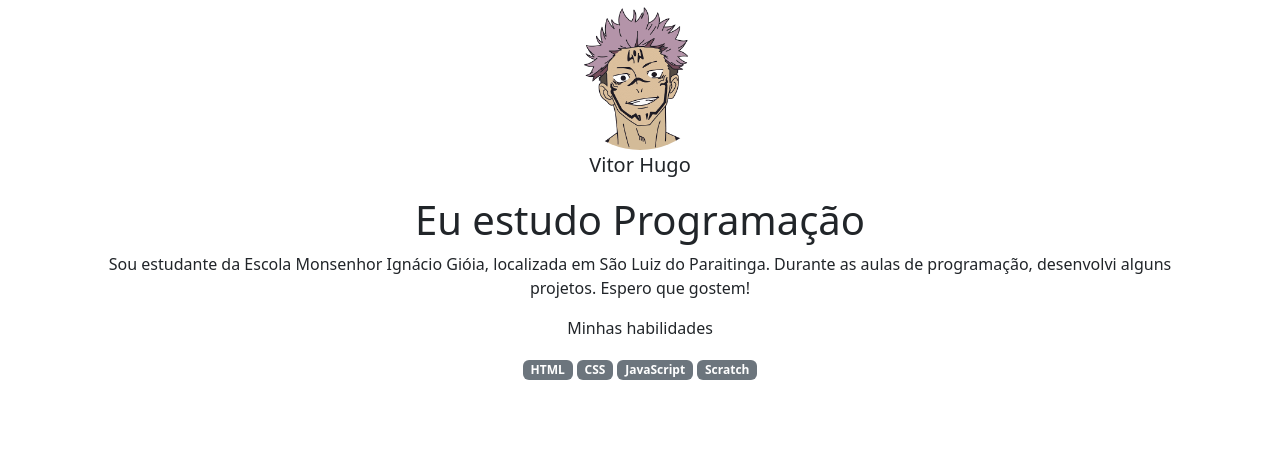
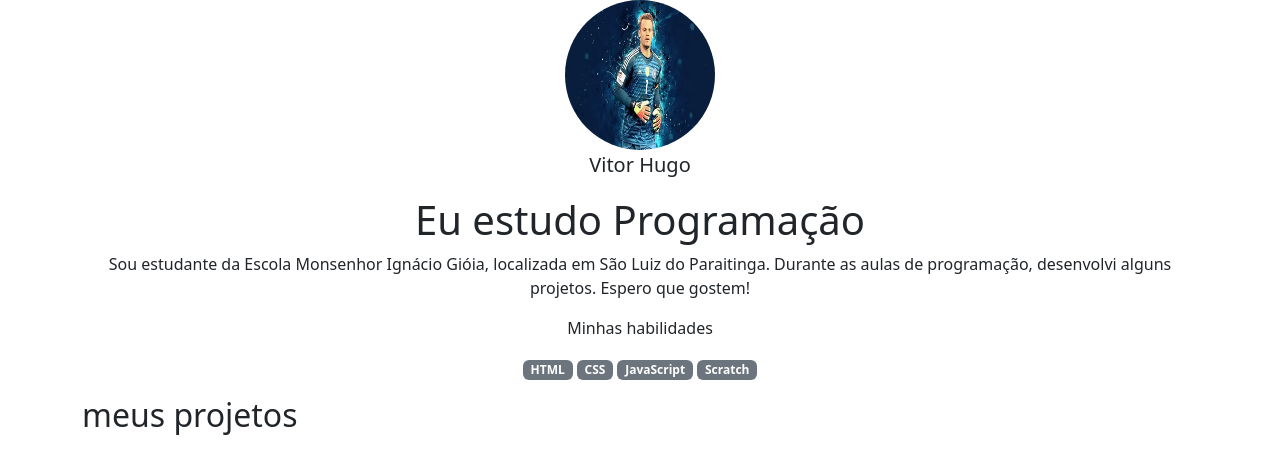
Before and after one commit to HUGO1975-11/portfolio-2C, a plain HTML site: page index.html in a window 1280 px wide. Drawn offline with nearby package versions, Linux system fonts and the light colour scheme.

Commit message:
meu avatar

```diff
--- a/index.html
+++ b/index.html
@@ -11,7 +11,7 @@
 
 <body>
     <header class="container text-center">
-        <img src="img/avatar vitor hugo.png" alt="avatar vitor hugo" class="rounded-circle" width="150" height="150" srcset="">
+        <img src="img/meu avatar.webp" alt="avatar vitor hugo" class="rounded-circle" width="150" height="150" srcset="">
         <p class="lead">Vitor Hugo</p>
         <h1>Eu estudo Programação</h1>
         <p>Sou estudante da Escola Monsenhor Ignácio Gióia, localizada em São Luiz do Paraitinga. Durante as aulas de programação, desenvolvi alguns projetos. Espero que gostem!</p>
@@ -23,7 +23,6 @@
             <p class="badge bg-secondary">Scratch</p>
         </div>
     </header>
-    <script src="https://cdn.jsdelivr.net/npm/bootstrap@5.3.2/dist/js/bootstrap.bundle.min.js"></script>
-</body>
-
-</html>
+    <main class="container">
+   <h2> meus projetos<h2>
+    <div class="row">
```
Also changed, not shown: img/meu avatar.webp (added).
